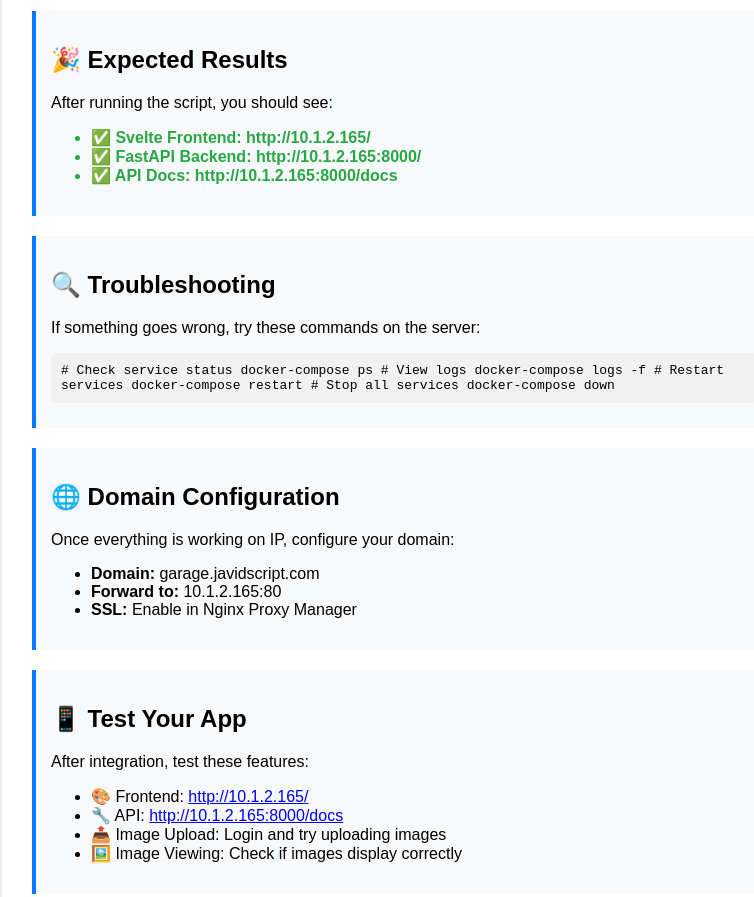
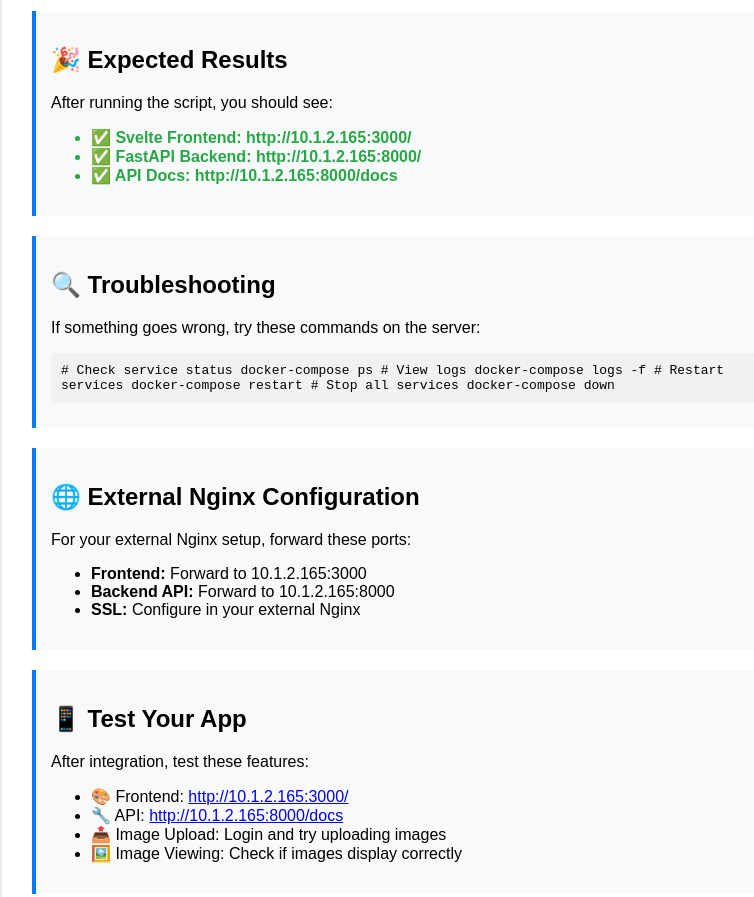
Before and after one commit to javiddelossantos5/yard-sale-fast-api, a plain HTML site: page svelte_integration_guide.html in a window 1280 px wide. Shown: the part 800-1697 px from the top of the page, without its empty margins (238-992 px from the left). Drawn offline with Linux system fonts and the light colour scheme.

```diff
--- a/svelte_integration_guide.html
+++ b/svelte_integration_guide.html
@@ -82,7 +82,7 @@
         <h2>🎉 Expected Results</h2>
         <p>After running the script, you should see:</p>
         <ul>
-          <li class="success">✅ Svelte Frontend: http://10.1.2.165/</li>
+          <li class="success">✅ Svelte Frontend: http://10.1.2.165:3000/</li>
           <li class="success">✅ FastAPI Backend: http://10.1.2.165:8000/</li>
           <li class="success">✅ API Docs: http://10.1.2.165:8000/docs</li>
         </ul>
@@ -99,12 +99,12 @@
       </div>
 
       <div class="step">
-        <h2>🌐 Domain Configuration</h2>
-        <p>Once everything is working on IP, configure your domain:</p>
+        <h2>🌐 External Nginx Configuration</h2>
+        <p>For your external Nginx setup, forward these ports:</p>
         <ul>
-          <li><strong>Domain:</strong> garage.javidscript.com</li>
-          <li><strong>Forward to:</strong> 10.1.2.165:80</li>
-          <li><strong>SSL:</strong> Enable in Nginx Proxy Manager</li>
+          <li><strong>Frontend:</strong> Forward to 10.1.2.165:3000</li>
+          <li><strong>Backend API:</strong> Forward to 10.1.2.165:8000</li>
+          <li><strong>SSL:</strong> Configure in your external Nginx</li>
         </ul>
       </div>
 
@@ -114,7 +114,9 @@
         <ul>
           <li>
             🎨 Frontend:
-            <a href="http://10.1.2.165/" target="_blank">http://10.1.2.165/</a>
+            <a href="http://10.1.2.165:3000/" target="_blank"
+              >http://10.1.2.165:3000/</a
+            >
           </li>
           <li>
             🔧 API:
```
Also changed, not shown: 2 other files.
